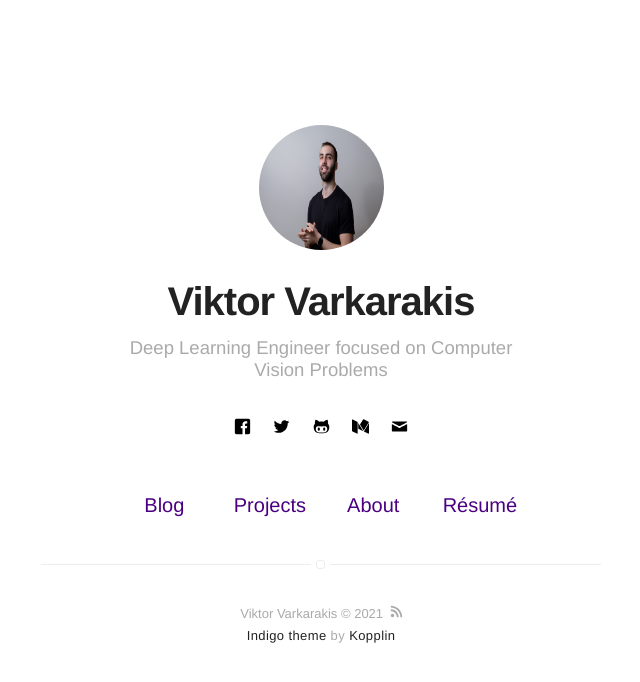
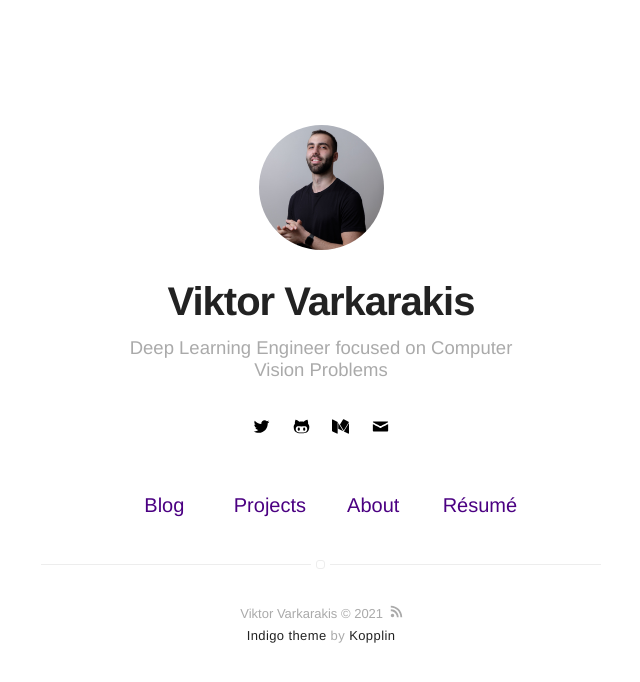
Before and after one commit to Varkarakis/blog, a Jekyll site: the page built from index.html, in a window 1280 px wide. Shown: the top 682 px of the page, without its empty margins (319-959 px from the left). Built offline with Jekyll 4.4.1, drawn with Linux system fonts in a browser that asks for light colours.

Commit message:
change pic2

```diff
--- a/_config.yml
+++ b/_config.yml
@@ -8,7 +8,7 @@ description: A blog about technology and stuff related
 # if it's an external image, update below for true
 # better with square images
 external-image: false
-picture: assets/images/vv.jpg
+picture: assets/images/vv2.jpg
 
 # If you want to include your resume, set to true
 # and specify source (external or local).
@@ -34,14 +34,14 @@ disqus:
   categories: [blog, project] # only show disqus for posts that have these categories
 
 # if you don't have any of social below, comment the line
-facebook: myfacebook
+#facebook: myfacebook
 twitter: viktor_vark
 # instagram: myinstagram
 # pinterest: mypinterest
 # linkedin: mylinkedin
 # youtube: myyoutube
 # spotify: myspotify
-github: mygithub
+github: varkarakis
 # gitlab: mygitlab
 # lastfm: mylastfm
 # stackoverflow: 7044681/mystackoverflow
@@ -57,14 +57,10 @@ authors:
     name: Viktor Varkarakis
     bio: Deep Learning Engineer focused on Computer Vision
     external-image: false
-    picture: assets/images/vv.jpg
+    picture: assets/images/vv2.jpg
     twitter: viktor_vark
-  jamesfoster:
-    name: James Foster
-    bio: A Man who develops software with coffee
-    external-image: false
-    picture: assets/images/james.jpg
-    twitter: jamesfoster
+    github: varkarakis
+
 
 # do you want a larger site? change the option below
 # options: [normal, large] | default: normal
```
Also changed, not shown: assets/images/vv.jpg (deleted), assets/images/vv2.jpg (added).
